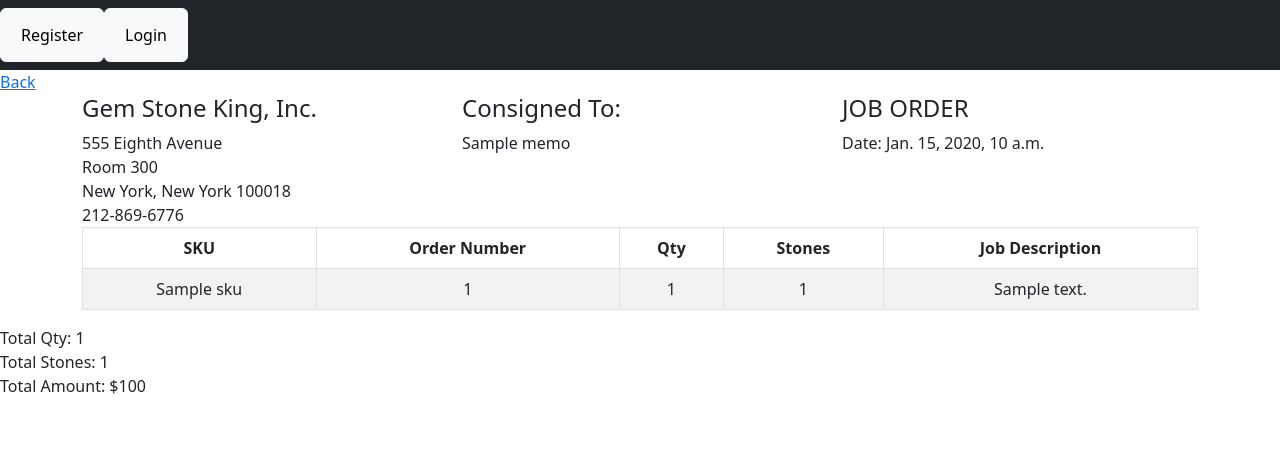
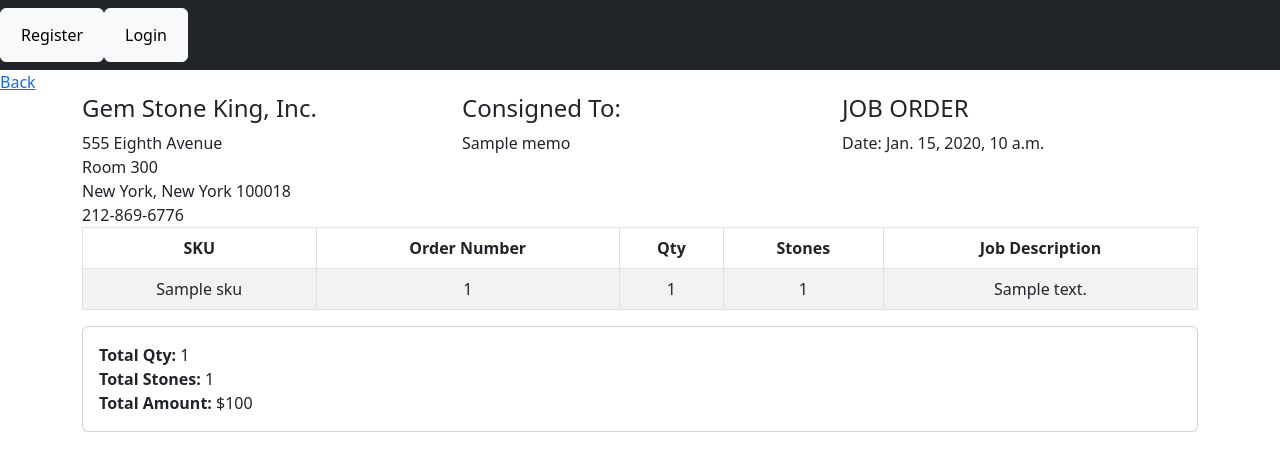
Before and after one commit to alba-molina-nyc/product_tracking_system_a, a Django app: template asystem/thetracker/templates/job_details.html in a window 1280 px wide. Shown: the top 471 px of the page. Run offline with Django 3.2, Linux system fonts and the light colour scheme; the template is opened without the code that fills it: most values are stand-ins (such as "Sample title", 1, 10 or a date in 2020).

Commit message:
more stylistic changes

```diff
--- a/asystem/thetracker/templates/job_details.html
+++ b/asystem/thetracker/templates/job_details.html
@@ -64,9 +64,17 @@
 
 {% else %}
 {% for memo in job.memos.all %}
-Total Qty: {{ job.num_items }} <br>
-Total Stones: {{ job.num_stones }}<br>
-Total Amount: ${{ job.calculate_total_amt }}0
+<div class="container">
+    <div class="card">
+        <div class="card-body">
+            <b>Total Qty:</b> {{ job.num_items }} <br>
+            <b>Total Stones:</b> {{ job.num_stones }}<br>
+            <b>Total Amount: </b>${{ job.calculate_total_amt }}0
+
+        </div>
+    </div>
+</div>
+
 {% endfor %}
 
 {% endif %}
```
